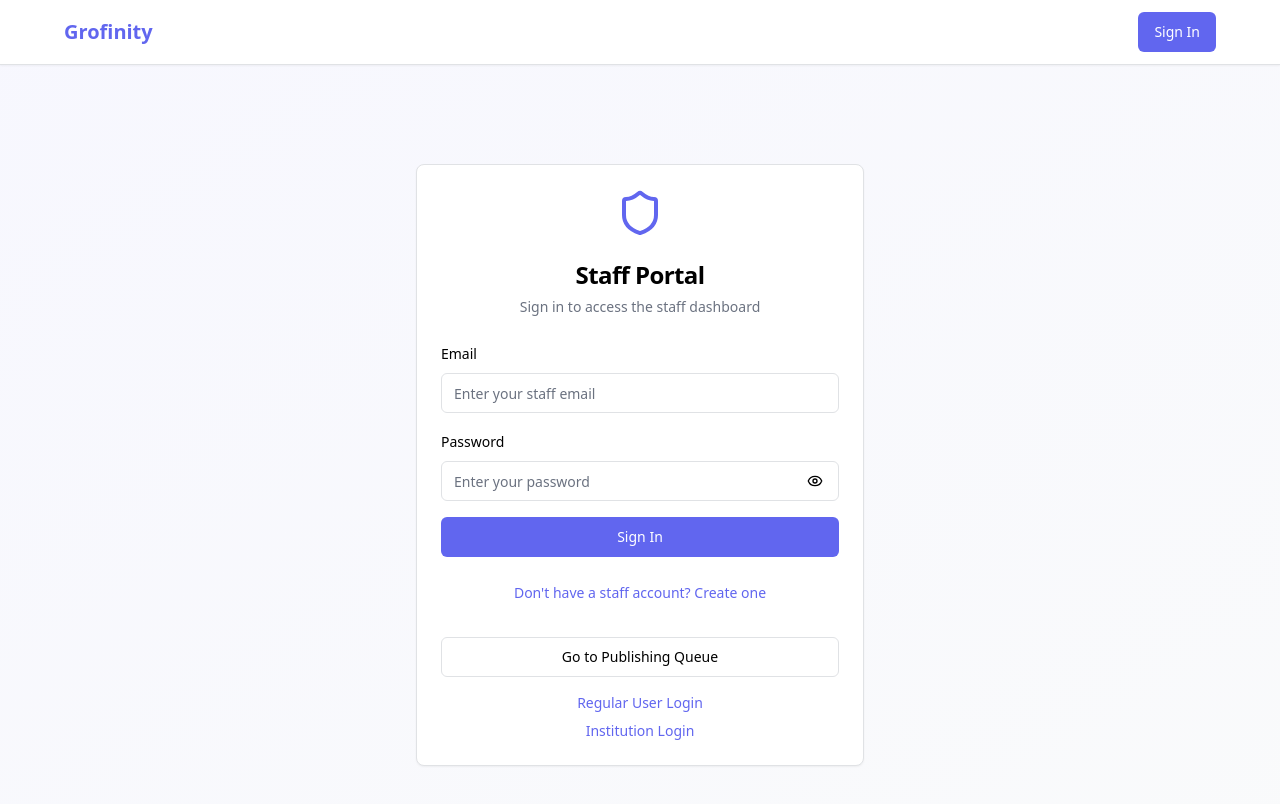
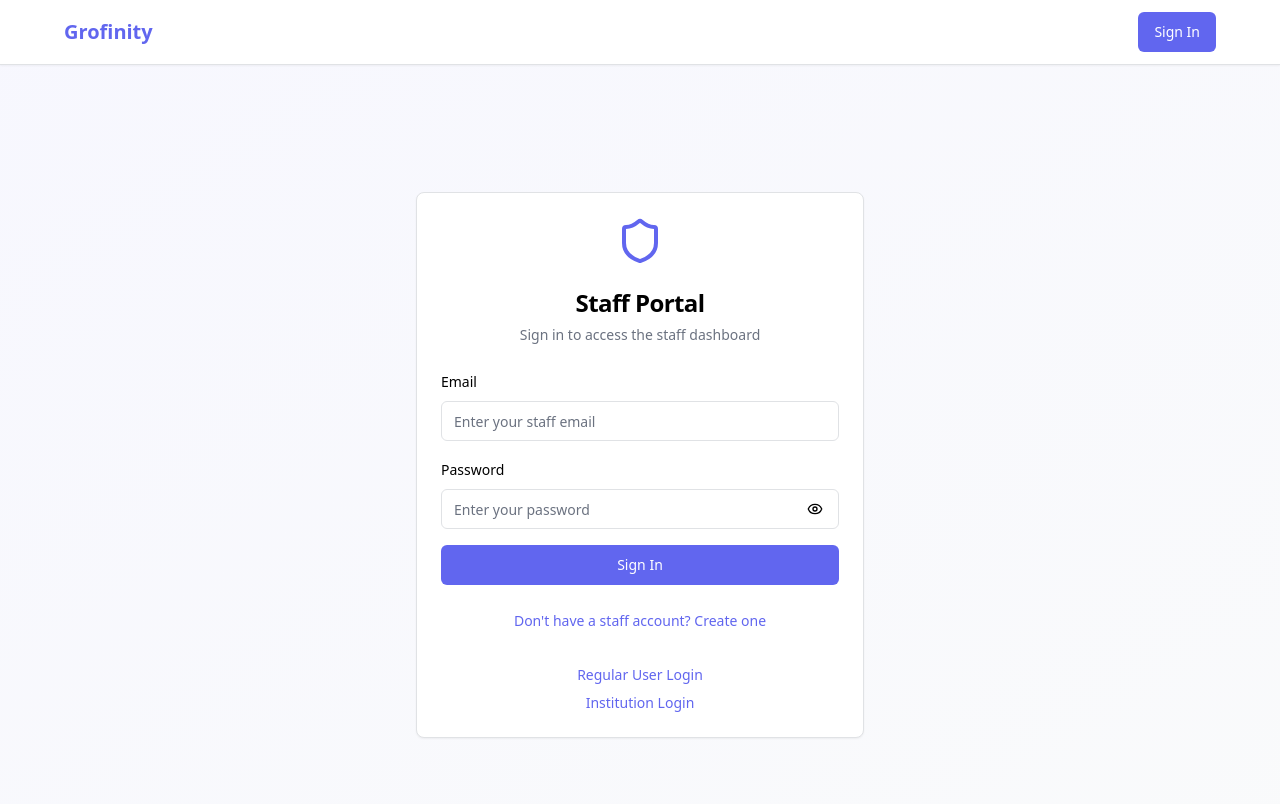
Before and after one commit to Jai04090/value-match-finder-form, a React (Vite) app: page /staff-login in a window 1280 px wide. Shown: the top 804 px of the page. Built offline with nearby package versions, Linux system fonts and the light colour scheme.

Commit message:
Refactor staff login page
Move the "Go to Publishing Queue" button to the top navigation bar, next to other staff-related links. Ensure the button is only clickable after a staff user has logged in.

```diff
--- a/src/components/Navigation.tsx
+++ b/src/components/Navigation.tsx
@@ -3,7 +3,7 @@ import React, { useEffect, useState } from 'react';
 import { Link, useNavigate, useLocation } from 'react-router-dom';
 import { useAuth } from '@/contexts/AuthContext';
 import { Button } from '@/components/ui/button';
-import { LogOut, User, Shield, FileText } from 'lucide-react';
+import { LogOut, User, Shield, FileText, Clock } from 'lucide-react';
 import { supabase } from '@/integrations/supabase/client';
 
 const Navigation = () => {
@@ -83,6 +83,12 @@ const Navigation = () => {
                       Create Template
                     </Button>
                   </Link>
+                  <Link to="/staff/publishing-queue">
+                    <Button variant="ghost" className="flex items-center gap-2">
+                      <Clock className="h-4 w-4" />
+                      Publishing Queue
+                    </Button>
+                  </Link>
                 </>
               )}
               {userRole === 'user' && (
--- a/src/pages/StaffLogin.tsx
+++ b/src/pages/StaffLogin.tsx
@@ -296,14 +296,6 @@ const StaffLogin = () => {
           </div>
 
           <div className="mt-6 space-y-4">
-            <Button
-              variant="outline"
-              onClick={handlePublishingQueueClick}
-              className="w-full"
-            >
-              Go to Publishing Queue
-            </Button>
-
             <div className="text-center text-sm text-muted-foreground">
               <div className="space-y-2">
                 <div>
```
